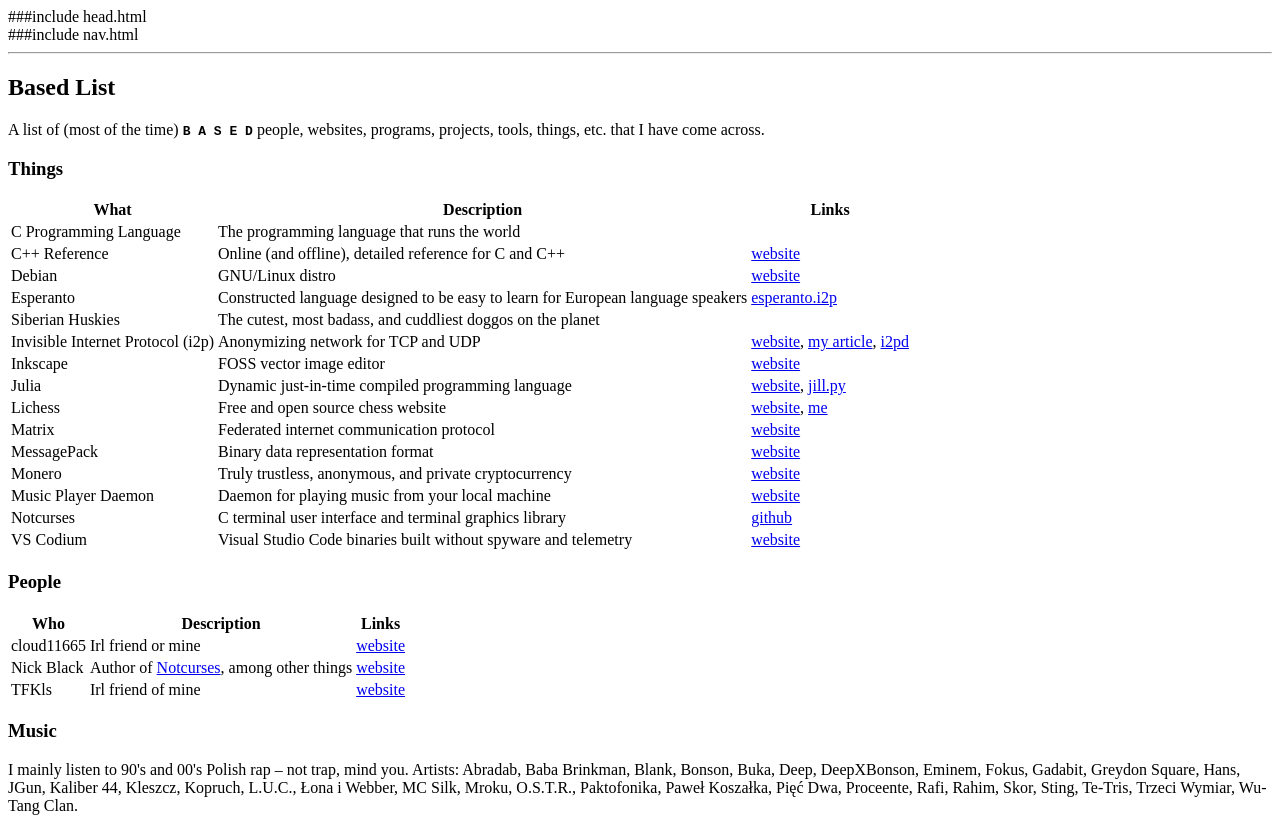
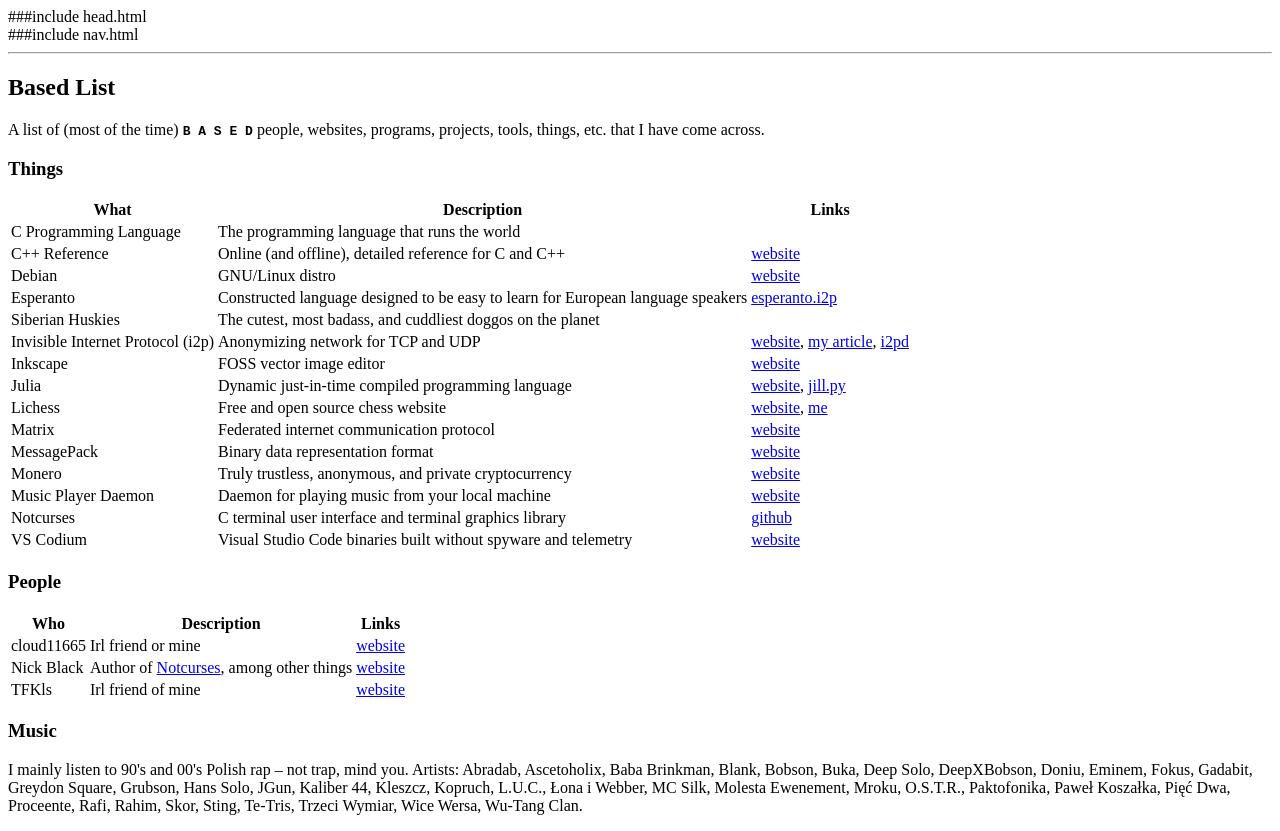
Before and after one commit to MasFlam/masflam.com, a plain HTML site: page site/based.html in a window 1280 px wide. Drawn offline with Linux system fonts and the light colour scheme.

Commit message:
based list artists

```diff
--- a/site/based.html
+++ b/site/based.html
@@ -133,17 +133,20 @@
 			I mainly listen to 90's and 00's Polish rap &ndash; not trap, mind you.
 			Artists:
 			Abradab,
+			Ascetoholix,
 			Baba Brinkman,
 			Blank,
-			Bonson,
+			Bobson,
 			Buka,
-			Deep,
-			DeepXBonson,
+			Deep Solo,
+			DeepXBobson,
+			Doniu,
 			Eminem,
 			Fokus,
 			Gadabit,
 			Greydon Square,
-			Hans,
+			Grubson,
+			Hans Solo,
 			JGun,
 			Kaliber 44,
 			Kleszcz,
@@ -151,6 +154,7 @@
 			L.U.C.,
 			Łona i Webber,
 			MC Silk,
+			Molesta Ewenement,
 			Mroku,
 			O.S.T.R.,
 			Paktofonika,
@@ -163,6 +167,7 @@
 			Sting,
 			Te-Tris,
 			Trzeci Wymiar,
+			Wice Wersa,
 			Wu-Tang Clan.
 		</p>
 
```
